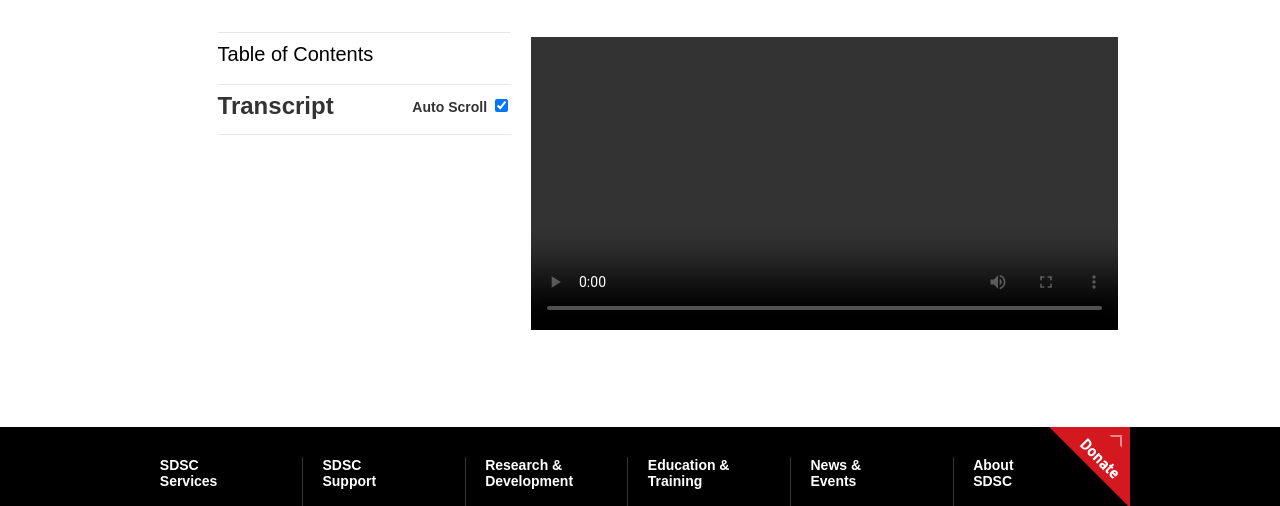
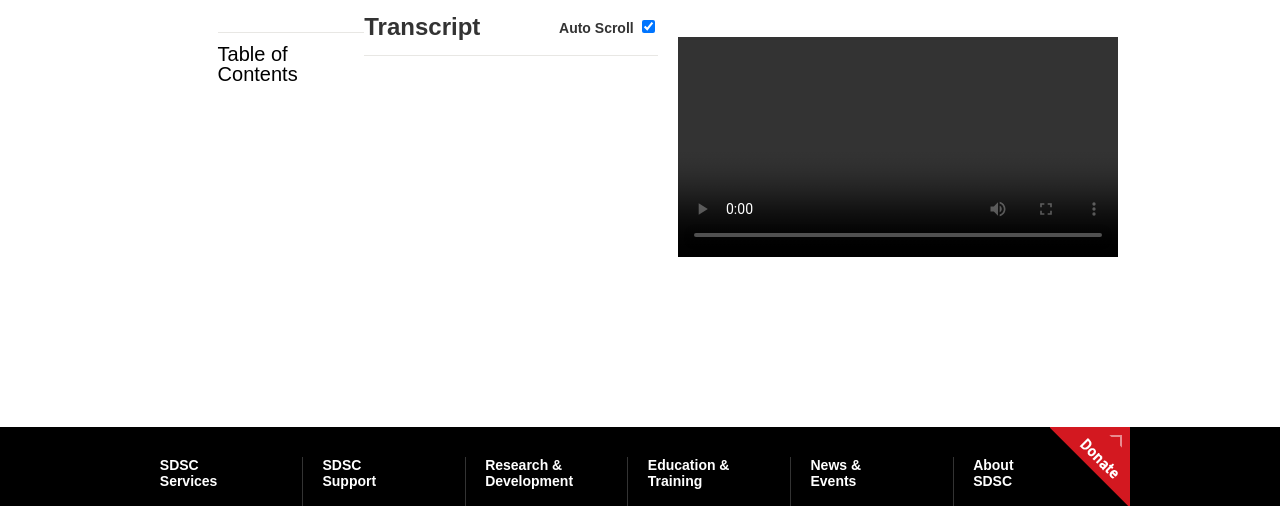
Before and after one commit to sdsc-hpc-training-dev/interactive-video, a plain HTML site: page video.html in a window 1280 px wide. Shown: the part 219-725 px from the top of the page. Drawn offline with Linux system fonts and the light colour scheme; no server answers; a web font is replaced by a local one.

Commit message:
UI update and toc timestamp fix

```diff
--- a/assets/css/content.css
+++ b/assets/css/content.css
@@ -29,7 +29,7 @@ video::cue {
 
 #content-container {
     display: grid;
-    grid-template-columns: 1fr 2fr;
+    grid-template-columns: 1fr 2fr 3fr;
 }
 
 #transcript {
--- a/assets/js/loader.js
+++ b/assets/js/loader.js
@@ -55,7 +55,7 @@
         } else if (args.length === 2) {
             return [text, time, ~~args[0] * 60 + ~~args[1]];
         } else if (args.length === 3) {
-            return [text, time, ~~args[0] * 60 * 60 + ~~args[1] * 60 + ~~args[0]];
+            return [text, time, ~~args[0] * 60 * 60 + ~~args[1] * 60 + ~~args[2]];
         } else {
             return [text, time, NaN];
         }
--- a/video.html
+++ b/video.html
@@ -38,7 +38,8 @@
                             <hr />
                             <h2>Table of Contents</h2>
                             <div id="toc"></div>
-                            <hr />
+                        </div>
+                        <div>
                             <div style="margin-bottom: 5px">
                                 <span style="font-size: 24px; font-weight: bold"
                                     >Transcript</span
```
